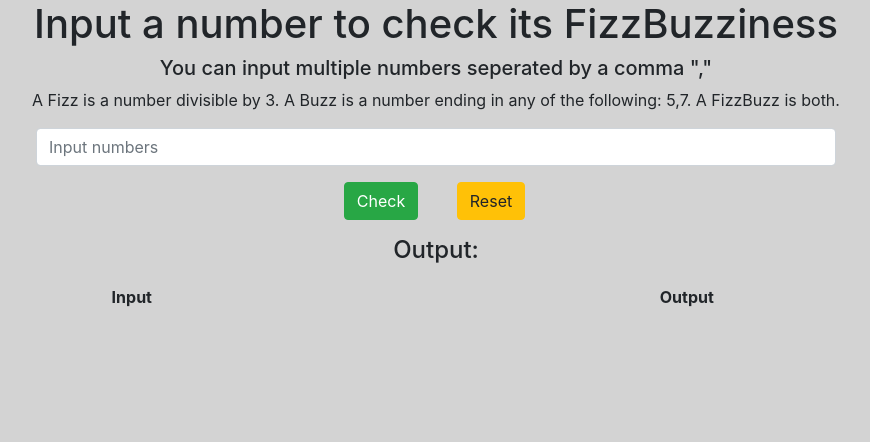
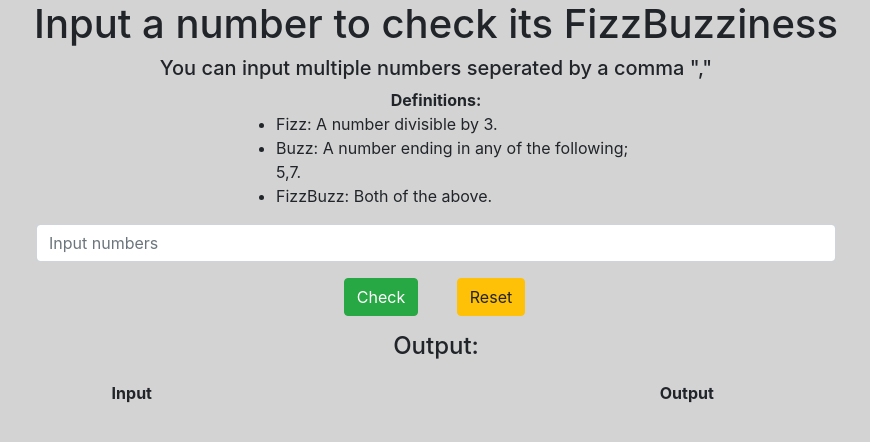
Before and after one commit to nicoitorres/SoarEarthFizzBuzz, an Angular app: page / in a window 1280 px wide. Shown: the top 442 px of the page, without its empty margins (204-1074 px from the left). Built offline with nearby package versions, Linux system fonts and the light colour scheme.

Commit message:
Definitions of FizzBuzz

```diff
--- a/src/app/components/fizzbuzz-checker/fizzbuzz-checker.component.html
+++ b/src/app/components/fizzbuzz-checker/fizzbuzz-checker.component.html
@@ -2,7 +2,19 @@
 
     <h1>Input a number to check its FizzBuzziness</h1>
     <h5>You can input multiple numbers seperated by a comma ","</h5>
-    <p>A Fizz is a number divisible by {{fizzDividerValue}}. A Buzz is a number ending in any of the following: {{acceptedEndings}}. A FizzBuzz is both.</p>
+    <strong>Definitions:</strong>
+    <ul class="defn-list">
+        <li>
+            Fizz: A number divisible by {{fizzDividerValue}}.
+        </li>
+        <li>
+            Buzz: A number ending in any of the following; {{acceptedEndings}}.
+        </li>
+        <li>
+            FizzBuzz: Both of the above.
+        </li>
+
+    </ul>
     <input type="text" class="my-3 form-control" [maxlength]="maxInputLength" (keyup.enter)="fizzbuzzInput()" [(ngModel)]="userNumberInput" placeholder="Input numbers">
     <div class="row mx-auto my-3" style="max-width: 220px;">
         <div class="col-6">
--- a/src/app/components/fizzbuzz-checker/fizzbuzz-checker.component.scss
+++ b/src/app/components/fizzbuzz-checker/fizzbuzz-checker.component.scss
@@ -10,3 +10,8 @@
 .output{
     max-width: 150px;
 }
+.defn-list{
+    text-align: left;
+    max-width: 400px;
+    margin: 0 auto;
+}
```
